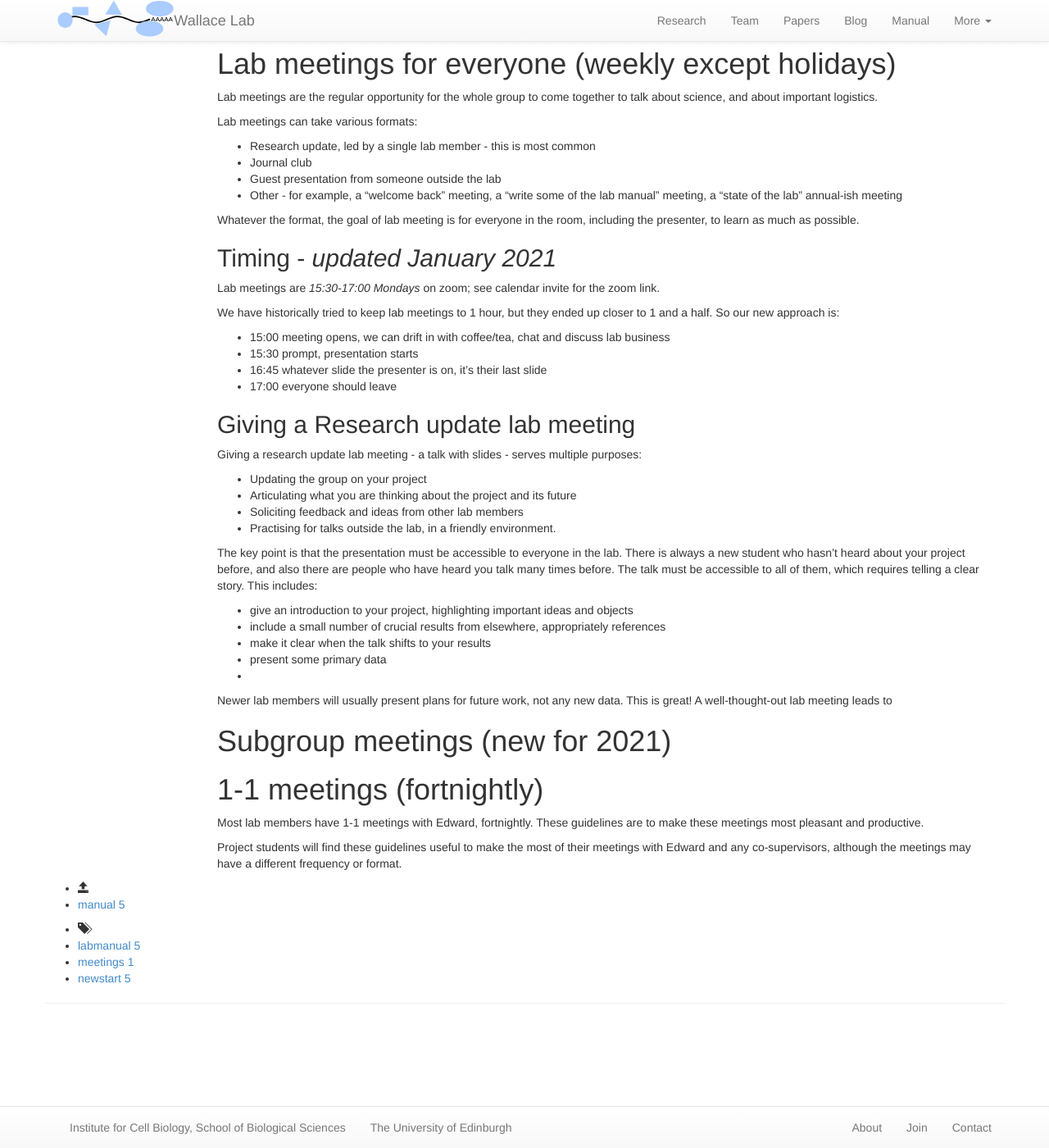
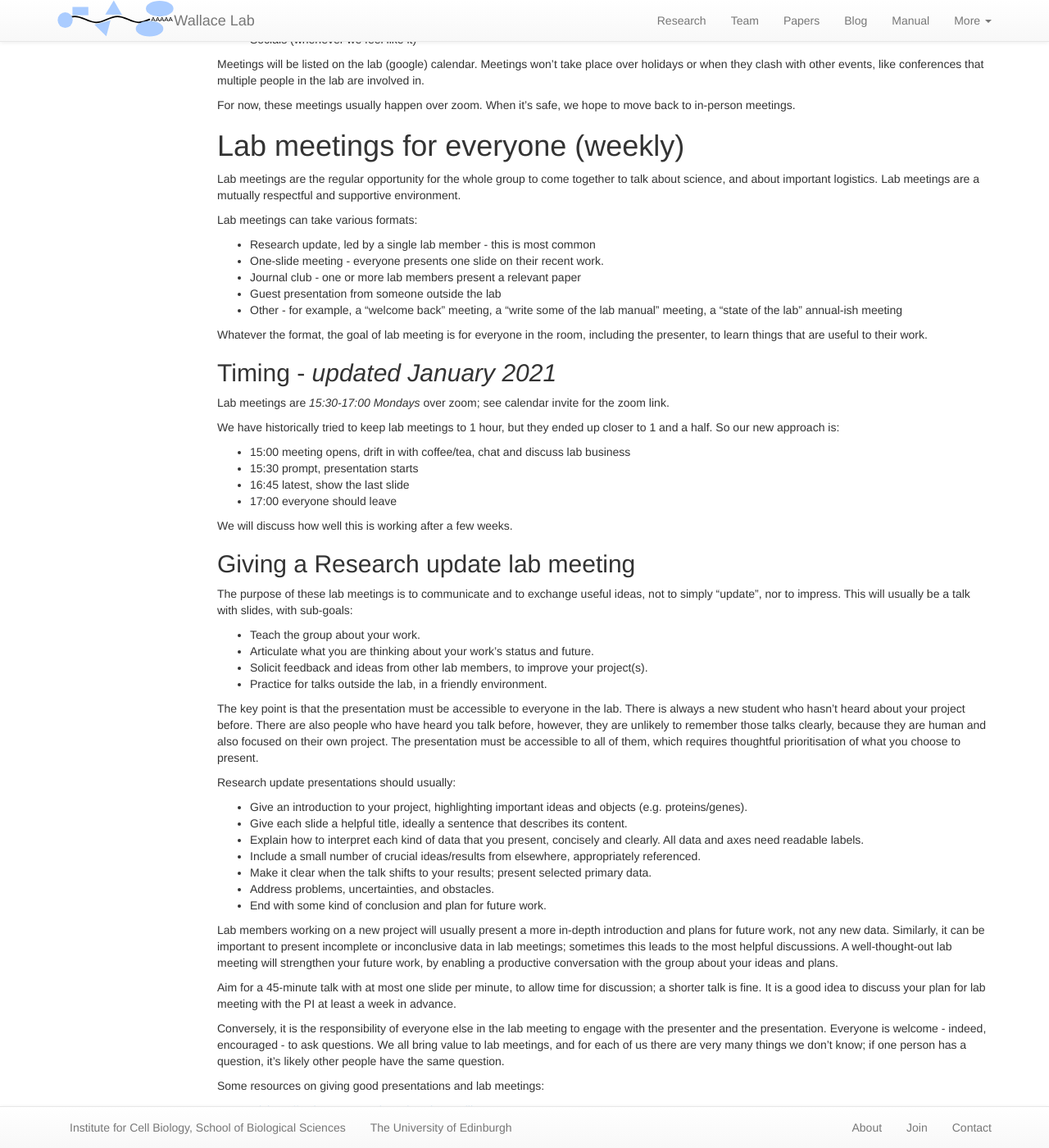
Before and after one commit to swinterbourne/ewallace.github.io, a Jekyll site: the page built from manual/_posts/2021-01-07-meetings-overview.md, in a window 1280 px wide and 1400 px high, scrolled down 241 px. Shown: the whole window at 82% size. Built offline with Jekyll 4.4.1, drawn with Linux system fonts in a browser that asks for light colours; nearby versions of some CDN libraries; some of the changed text lies outside the part shown.

Commit message:
subgroup meetings etc

```diff
--- a/manual/_posts/2021-01-07-meetings-overview.md
+++ b/manual/_posts/2021-01-07-meetings-overview.md
@@ -10,64 +10,143 @@
 
 # Meetings
 
-This page is covers basic expectations for meetings in the lab:
+This page covers basic expectations for meetings in the lab:
 
-* Lab meetings for everyone (weekly except holidays)
-* Subgroup meetings (new for 2021)
+* Lab meetings for everyone (weekly)
+* Subgroup meetings (fortnightly, new for 2021)
 * 1-1 meetings (fortnightly)
+* Socials (whenever we feel like it)
+
+Meetings will be listed on the lab (google) calendar. Meetings won't take place over holidays or when they clash with other events, like conferences that multiple people in the lab are involved in.
+
+For now, these meetings usually happen over zoom.
+When it's safe, we hope to move back to in-person meetings.
 
 
-# Lab meetings for everyone (weekly except holidays)
+# Lab meetings for everyone (weekly)
 
 Lab meetings are the regular opportunity for the whole group to come together to talk about science, and about important logistics.
+Lab meetings are a mutually respectful and supportive environment.
 
 Lab meetings can take various formats:
 
 * Research update, led by a single lab member - this is most common
-* Journal club
+* One-slide meeting -  everyone presents one slide on their recent work.
+* Journal club - one or more lab members present a relevant paper
 * Guest presentation from someone outside the lab
 * Other - for example, a "welcome back" meeting, a "write some of the lab manual" meeting, a "state of the lab" annual-ish meeting
 
-Whatever the format, the goal of lab meeting is for everyone in the room, including the presenter, to learn as much as possible.
+Whatever the format, the goal of lab meeting is for everyone in the room, including the presenter, to learn things that are useful to their work.
+
 
 ## Timing - *updated January 2021*
 
-Lab meetings are *15:30-17:00 Mondays* on zoom; see calendar invite for the zoom link.
+Lab meetings are *15:30-17:00 Mondays* over zoom; see calendar invite for the zoom link.
 
 We have historically tried to keep lab meetings to 1 hour, but they ended up closer to 1 and a half.
 So our new approach is:
 
-* 15:00 meeting opens, we can drift in with coffee/tea, chat and discuss lab business
+* 15:00 meeting opens, drift in with coffee/tea, chat and discuss lab business
 * 15:30 prompt, presentation starts
-* 16:45 whatever slide the presenter is on, it's their last slide
+* 16:45 latest, show the last slide
 * 17:00 everyone should leave
+
+We will discuss how well this is working after a few weeks.
+
 
 ## Giving a Research update lab meeting
 
-Giving a research update lab meeting - a talk with slides - serves multiple purposes:
+The purpose of these lab meetings is to communicate and to exchange useful ideas, not to simply "update", nor to impress.
+This will usually be a talk with slides, with sub-goals:
 
-* Updating the group on your project
-* Articulating what you are thinking about the project and its future
-* Soliciting feedback and ideas from other lab members
-* Practising for talks outside the lab, in a friendly environment.
+* Teach the group about your work.
+* Articulate what you are thinking about your work's status and future.
+* Solicit feedback and ideas from other lab members, to improve your project(s).
+* Practice for talks outside the lab, in a friendly environment.
 
 The key point is that the presentation must be accessible to everyone in the lab.
-There is always a new student who hasn't heard about your project before, and also there are people who have heard you talk many times before. The talk must be accessible to all of them, which requires telling a clear story. This includes:
+There is always a new student who hasn't heard about your project before.
+There are also people who have heard you talk before, however, they are unlikely to remember those talks clearly, because they are human and also focused on their own project.
+The presentation must be accessible to all of them, which requires thoughtful prioritisation of what you choose to present.
 
-* give an introduction to your project, highlighting important ideas and objects
-* include a small number of crucial results from elsewhere, appropriately references
-* make it clear when the talk shifts to your results
-* present some primary data
-*
+Research update presentations should usually:
 
-Newer lab members will usually present plans for future work, not any new data. This is great! A well-thought-out lab meeting leads to
+* Give an introduction to your project, highlighting important ideas and objects (e.g. proteins/genes).
+* Give each slide a helpful title, ideally a sentence that describes its content.
+* Explain how to interpret each kind of data that you present, concisely and clearly. All data and axes need readable labels.
+* Include a small number of crucial ideas/results from elsewhere, appropriately referenced.
+* Make it clear when the talk shifts to your results; present selected primary data.
+* Address problems, uncertainties, and obstacles.
+* End with some kind of conclusion and plan for future work.
 
-# Subgroup meetings (new for 2021)
+Lab members working on a new project will usually present a more in-depth introduction and  plans for future work, not any new data.
+Similarly, it can be important to present incomplete or inconclusive data in lab meetings; sometimes this leads to the most helpful discussions.
+A well-thought-out lab meeting will strengthen your future work, by enabling a productive conversation with the group about your ideas and plans.
+
+Aim for a 45-minute talk with at most one slide per minute, to allow time for discussion; a shorter talk is fine. It is a good idea to discuss your plan for lab meeting with the PI at least a week in advance.
+
+Conversely, it is the responsibility of everyone else in the lab meeting to engage with the presenter and the presentation.
+Everyone is welcome - indeed, encouraged - to ask questions.
+We all bring value to lab meetings, and for each of us there are very many things we don't know; if one person has a question, it's likely other people have the same question.
+
+Some resources on giving good presentations and lab meetings:
+
+* [Giving effective presentations, by Claus Wilke](https://clauswilke.com/blog/2013/10/20/giving-effective-presentations/)
+* [Text on slides, also by Claus Wilke](https://clauswilke.com/blog/2013/08/18/engaging-presentations-and-text-heavy-slides/)
+* [Giving a Good Talk, from Maya Schuldiner's mentoring page](https://mayaschuldiner.wixsite.com/schuldinerlab/mentoring)
+* [How to survive your first lab meeting](https://www.abcam.com/content/how-to-survive-your-first-lab-meeting)
+* [How to survive and excel in lab meetings](https://sophtalksscience.com/2017/10/30/how-to-survive-your-first-lab-meeting/)
+
+
+# Subgroup meetings (fortnightly)
+
+As of January 2021, we will try new "subgroup meetings" to help people working on related projects to talk regularly about them.
+
+Here is a suggestion as to how we could run them:
+
+* Everyone presents one slide on their recent work, taking no more than 5 minutes each (timed).
+* Then we "journal club" a paper relevant to the subgroup, that everyone should already have read. Presentation of this can be shared around the group. We don't need perfect presentations, just enough for a good discussion.
+* Everyone suggests papers for next subgroup meeting, and we decide on one of them. It is ok to suggest a paper that you have already read.
+* PI aims to attend all subgroup meetings, however they should continue even if PI can't attend.
+* Others in lab can attend subgroups as "guests" if they're interested in the paper.
+
+Suggested subgroups (January 2021) are:
+
+* Fungal pathogens - Laura, Liz, Rachael, also Thom.
+* Ssd1 and so on - Rosey, Marah, Louis, also Paddy.
+* 3'UTRs - Sam, Weronika, also Aphena.
+* Ribosome profiling has a separate meeting, see [bbsrc-bsf repo](https://github.com/riboviz/bbsrc-nsf)
+
+We will find times for these that work for all subgroup members, respecting lab shift patterns.
 
 
 # 1-1 meetings (fortnightly)
 
-Most lab members have 1-1 meetings with Edward, fortnightly.
-These guidelines are to make these meetings most pleasant and productive.
+Most lab members have 1-1 meetings with the PI, fortnightly, that last 55 minutes.
+These guidelines are intended to be "as simple as possible" to make these meetings most pleasant and productive.
 
-Project students will find these guidelines useful to make the most of their meetings with Edward and any co-supervisors, although the meetings may have a different frequency or format.
+* The lab member takes notes and sends a summary to PI later on the day of the 1-1-meeting. Notes should begin "1-1 meeting notes [date]". (By email or slack? To discuss)
+* Meeting starts by discussing progress on agreed priorities and action points from previous meeting.
+* Meeting includes reviewing lab notebook, or other data/analysis/writing/slides, as appropriate.
+* For wet lab workers, the lab notebook (RSpace) should be updated before the 1-1 meeting.
+* Meeting ends by agreeing priorities for the lab member for their next fortnight, which go in the notes. Realistically, there will be between 1 and 3 priorities for the next two-week period, because larger numbers of things cannot all be prioritised.
+* Notes should include action points for PI (with deadlines), and any questions arising from the meeting that we don't yet have answers to.
+* Notes can be brief; whatever can be written up in 15 minutes is good enough.
+
+Why bother with these guidelines and with writing notes?
+
+* Guidelines are a "checklist" to make sure we cover the important points.
+* Notes act as a "diary" of what we did, which makes it easier.
+* It's pretty easy to misunderstand each other, especially on zoom. Written notes help to clear up those misunderstandings, and especially to clarify what is and is not a priority.
+
+Project students should find these guidelines useful to make the most of their meetings with the PI and any co-supervisors, although the meetings may have a different frequency or format.
+
+
+# Lab socials (whenever we feel like it)
+
+Guidelines:
+
+* Organize a lab social when you feel like it.
+* Be inclusive.
+
+We also have a regular lab coffee 10:30am Fridays.
```
